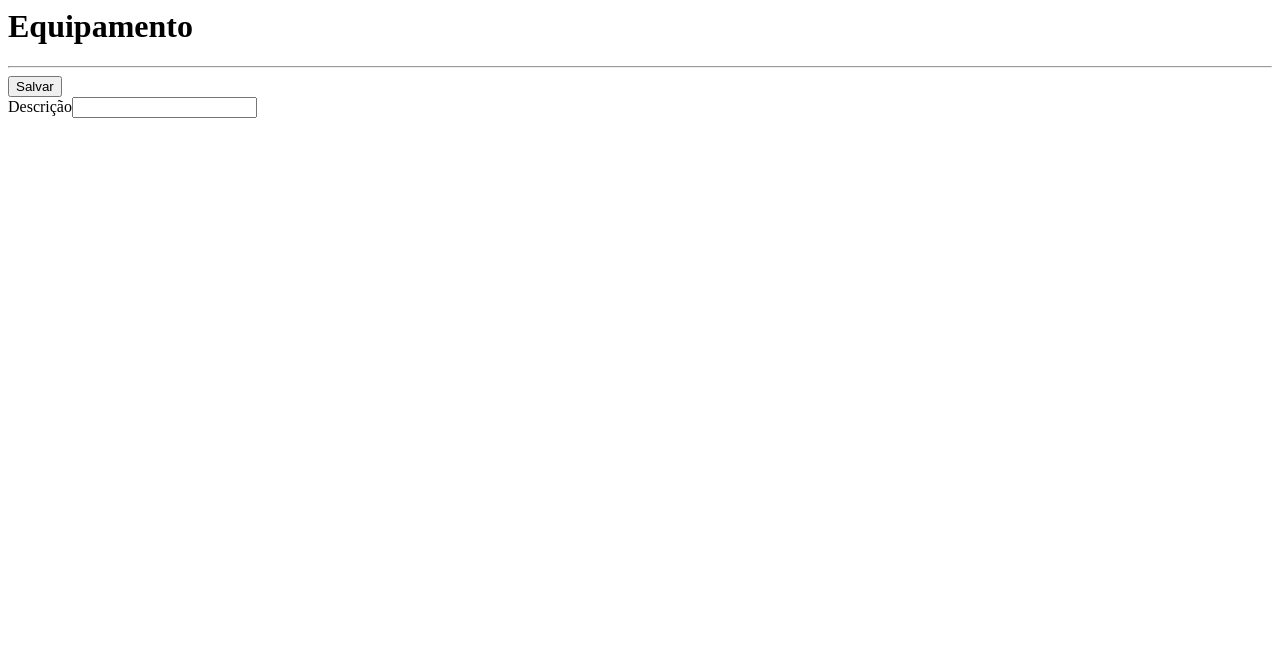
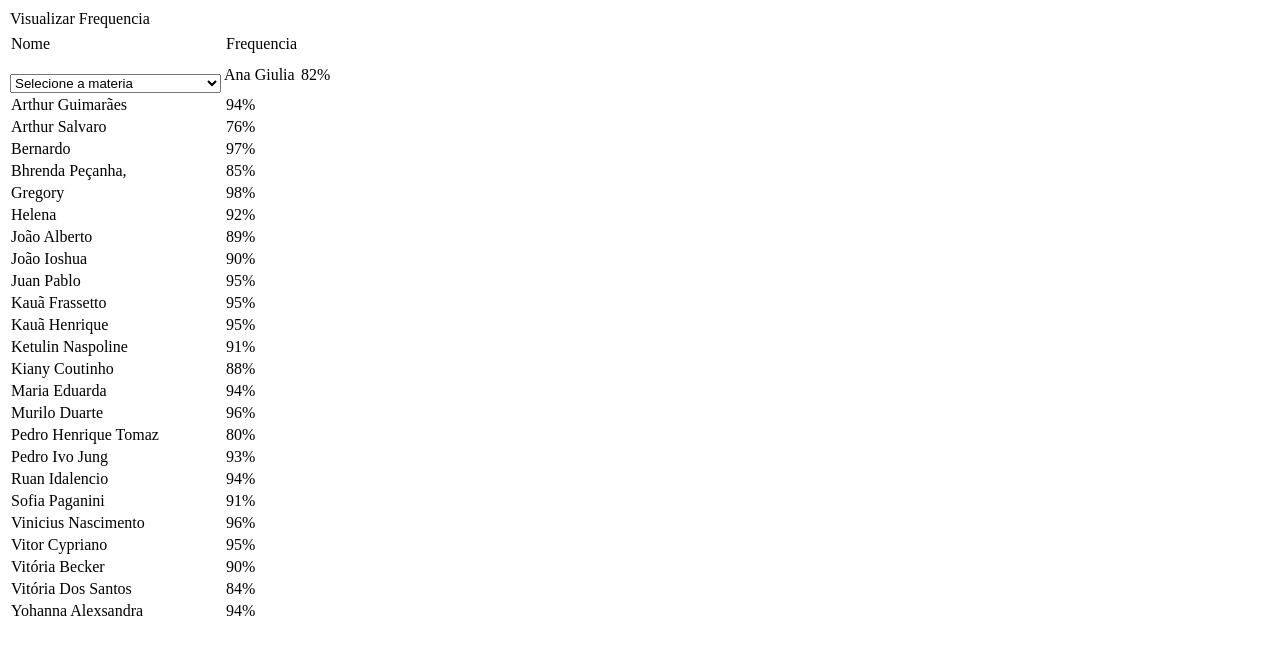
Before and after one commit to theusdido/plataforma-ensino-senac, an Angular app: page / in a window 1280 px wide. Shown: the top 654 px of the page. Built offline with nearby package versions, Linux system fonts and the light colour scheme.

Commit message:
1 file modified

```diff
--- a/src/app/app.component.html
+++ b/src/app/app.component.html
@@ -1,19 +1,171 @@
-<div class="container">
-  <h1>Equipamento</h1>
-  <hr />
-  <form>
-    <div class="button-group">
-      <button type="submit" class="btn btn-primary">Salvar</button>
-    </div>
-    <div class="mb-3">
-      <label for="descricao" class="form-label">Descrição</label>
-      <input
-        type="text"
-        class="form-control"
-        id="descricao"
-        name="descriao"
-        aria-describedby="emailHelp"
-      />
-    </div>
-  </form>
-</div>
+<table class="table table-dark">
+<thead>
+  Visualizar Frequencia
+</thead>
+<tbody>
+  <tr class="table-active">
+
+  </tr>
+  <tr>
+
+  </tr>
+  <tr>
+
+    <td colspan="2" class="table-active">Nome</td>
+    <td>Frequencia</td>
+  </tr>
+
+  <br>
+
+
+  <select>
+    <option value="1">Selecione a materia</option>
+    <option value="2">Matematica</option>
+    <option value="3">Historia</option>
+    <option value="4">Português</option>
+    <option value="5">Biologia</option>
+    <option value="6">Química</option>
+    <option value="7">Inglês</option>
+    <option value="8">Sociologia</option>
+    <option value="9">Filosofia</option>
+    <option value="10">Artes</option>
+    <option value="11">Algoritmos</option>
+    <option value="12">I read, we read, everybody read</option>
+    <option value="13">Talk new</option>
+    <option value="14">Se Liga Nas Financias</option>
+    <option value="15">Educação Fisíca</option>
+    <option value="16">Pesquisa</option>
+    <option value="17">Projeto Integrador</option>
+  </select>
+<br>
+
+
+
+    <td colspan="2" class="table-active">Ana Giulia</td>
+    <td>82%</td>
+
+  <tr>
+
+    <td colspan="2" class="table-active">Arthur Guimarães</td>
+    <td>94%</td>
+  </tr>
+  <tr>
+
+    <td colspan="2" class="table-active">Arthur Salvaro</td>
+    <td>76%</td>
+  </tr>
+  <tr>
+
+    <td colspan="2" class="table-active">Bernardo</td>
+    <td>97%</td>
+  </tr>
+  <tr>
+
+    <td colspan="2" class="table-active">Bhrenda Peçanha,
+
+    </td>
+    <td>85%</td>
+  </tr>
+  <tr>
+
+    <td colspan="2" class="table-active">Gregory</td>
+    <td>98%</td>
+  </tr>
+  <tr>
+
+    <td colspan="2" class="table-active">Helena</td>
+    <td>92%</td>
+  </tr>
+  <tr>
+
+    <td colspan="2" class="table-active">João Alberto</td>
+    <td>89%</td>
+  </tr>
+  <tr>
+
+    <td colspan="2" class="table-active">João Ioshua</td>
+    <td>90%</td>
+  </tr>
+  <tr>
+
+    <td colspan="2" class="table-active">Juan Pablo</td>
+    <td>95%</td>
+  </tr>
+
+    <td colspan="2" class="table-active">Kauã Frassetto</td>
+    <td>95%</td>
+
+  <tr>
+
+    <td colspan="2" class="table-active">Kauã Henrique</td>
+    <td>95%</td>
+  </tr>
+  <tr>
+
+    <td colspan="2" class="table-active">Ketulin Naspoline</td>
+    <td>91%</td>
+  </tr>
+  <tr>
+
+    <td colspan="2" class="table-active">Kiany Coutinho</td>
+    <td>88%</td>
+  </tr>
+  <tr>
+
+    <td colspan="2" class="table-active">Maria Eduarda</td>
+    <td>94%</td>
+  </tr>
+  <tr>
+
+    <td colspan="2" class="table-active">Murilo Duarte</td>
+    <td>96%</td>
+  </tr>
+  <tr>
+
+    <td colspan="2" class="table-active">Pedro Henrique Tomaz</td>
+    <td>80%</td>
+  </tr>
+
+  <tr>
+
+    <td colspan="2" class="table-active">Pedro Ivo Jung</td>
+    <td>93%</td>
+  </tr>
+  <tr>
+
+    <td colspan="2" class="table-active">Ruan Idalencio</td>
+    <td>94%</td>
+  </tr>
+  <tr>
+
+    <td colspan="2" class="table-active">Sofia Paganini</td>
+    <td>91%</td>
+  </tr>
+  <tr>
+
+    <td colspan="2" class="table-active">Vinicius Nascimento</td>
+    <td>96%</td>
+  </tr>
+  <tr>
+
+    <td colspan="2" class="table-active">Vitor Cypriano</td>
+    <td>95%</td>
+  </tr>
+  <tr>
+
+    <td colspan="2" class="table-active">Vitória Becker</td>
+    <td>90%</td>
+  </tr>
+  <tr>
+
+    <td colspan="2" class="table-active">Vitória Dos Santos </td>
+    <td>84%</td>
+  </tr>
+
+  <tr>
+
+    <td colspan="2" class="table-active">Yohanna Alexsandra</td>
+    <td>94%</td>
+  </tr>
+</tbody>
+</table>
```
